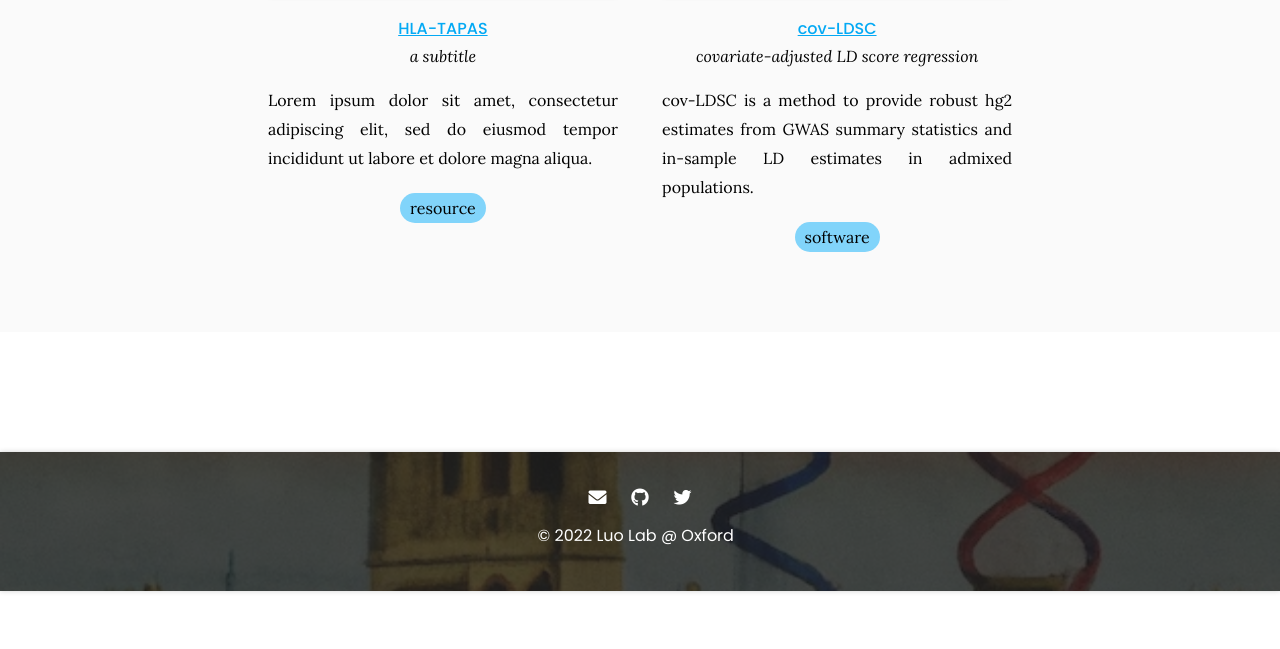
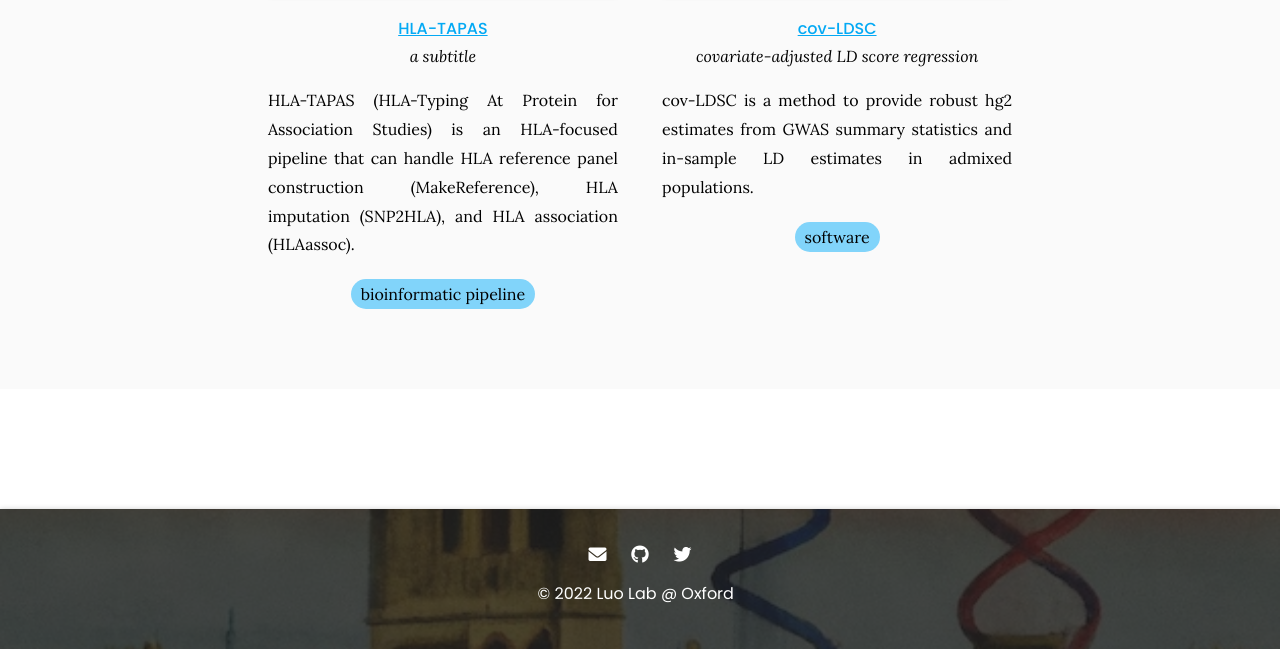
Before and after one commit to yang-luo-lab/yang-luo-lab.github.io, a Jekyll site: the page built from tools/index.md, in a window 1280 px wide and 900 px high, scrolled down 583 px, cut to the strip 251-900 px from the top of the window. Built offline with Jekyll 4.4.1, drawn with Linux system fonts in a browser that asks for light colours; before the commit the page ends 1425 px from its top, so only the background shows below that.

Commit message:
adding hla tapas

```diff
--- a/_data/tools.yaml
+++ b/_data/tools.yaml
@@ -2,11 +2,11 @@
   subtitle: a subtitle
   group: featured
   image: images/photo.jpg
-  link: https://github.com/
-  description: Lorem ipsum dolor sit amet, consectetur adipiscing elit, sed do eiusmod tempor incididunt ut labore et dolore magna aliqua.
-  repo: greenelab/lab-website-template
+  link: https://github.com/yang-luo-lab/HLA-TAPAS
+  description: HLA-TAPAS (HLA-Typing At Protein for Association Studies) is an HLA-focused pipeline that can handle HLA reference panel construction (MakeReference), HLA imputation (SNP2HLA), and HLA association (HLAassoc).
+  repo: yang-luo-lab/HLA-TAPAS
   tags:
-    - resource
+    - bioinformatic pipeline
 
 - title: cov-LDSC
   subtitle: covariate-adjusted LD score regression
```
